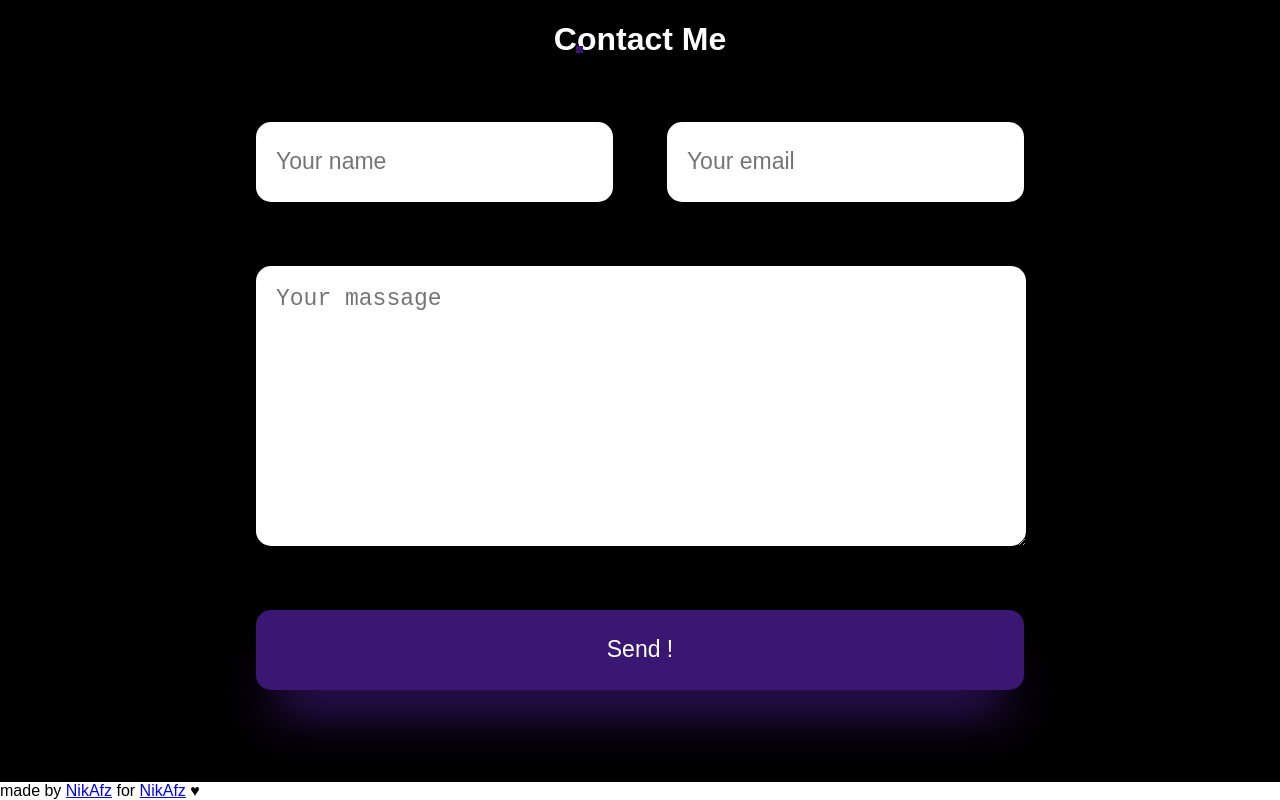
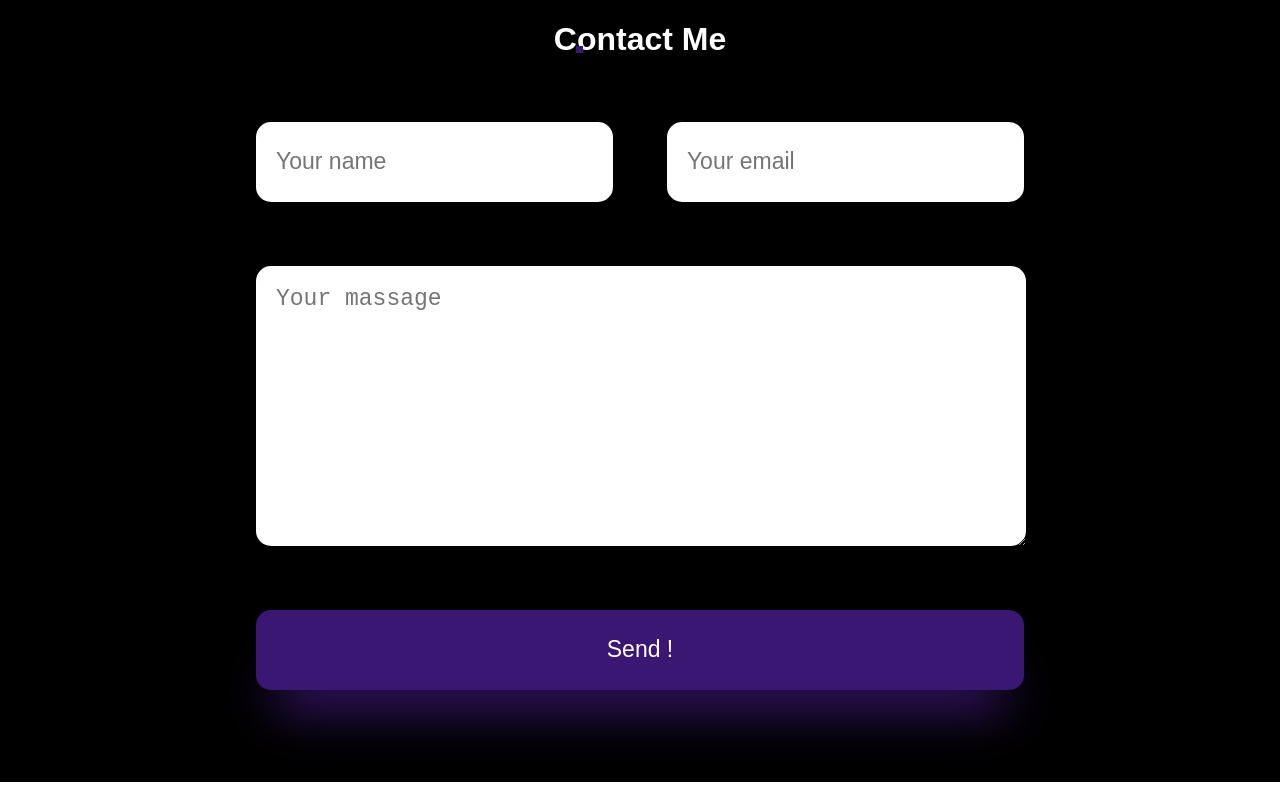
Before and after one commit to NikAfz/portfolio, a React (Vite) app: page /portfolio/more in a window 1280 px wide. Shown: the part 2717-3517 px from the top of the page. Built offline with nearby package versions, Linux system fonts and the light colour scheme; a web font is replaced by a local one.

Commit message:
fix : footer

```diff
--- a/src/components/Footer.jsx
+++ b/src/components/Footer.jsx
@@ -27,11 +27,6 @@ function Footer(props) {
         ></textarea>
         <button className="contact--button">Send !</button>
       </form>
-      <div className="footer--divider"></div>
-      <div className="footer--credit">
-        made by <a href="#">NikAfz</a> for <a href="#">NikAfz</a>{" "}
-        <strong> &hearts; </strong>
-      </div>
     </div>
   );
 }
```
